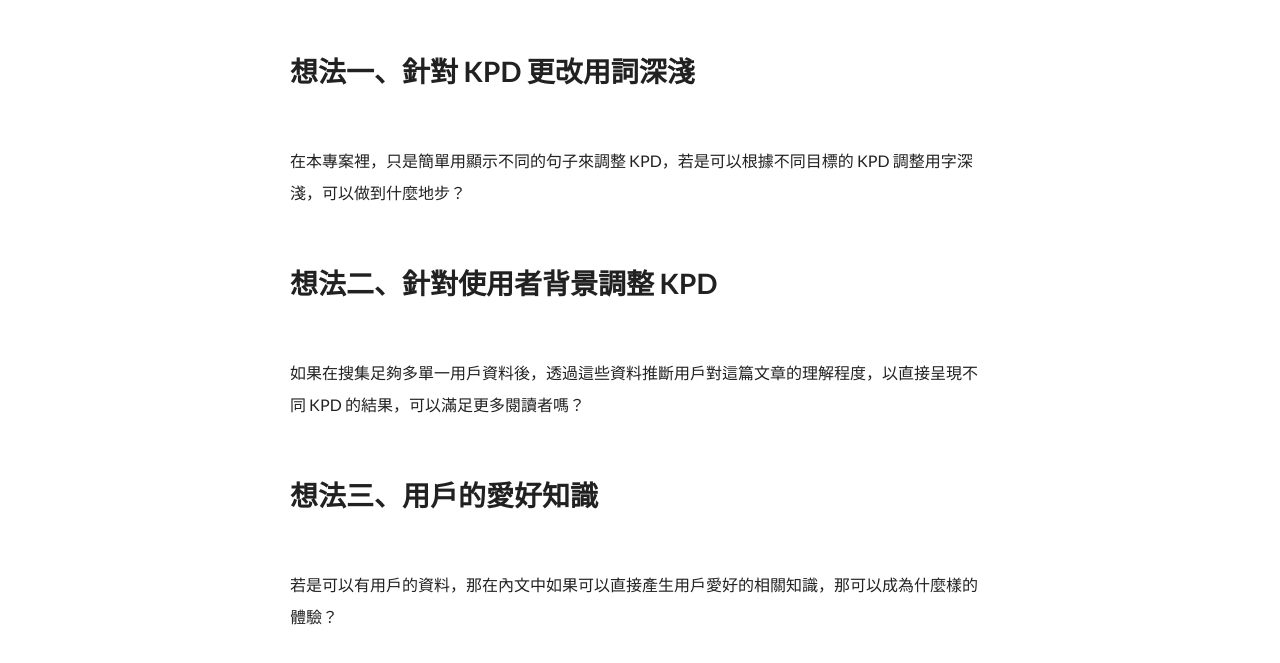
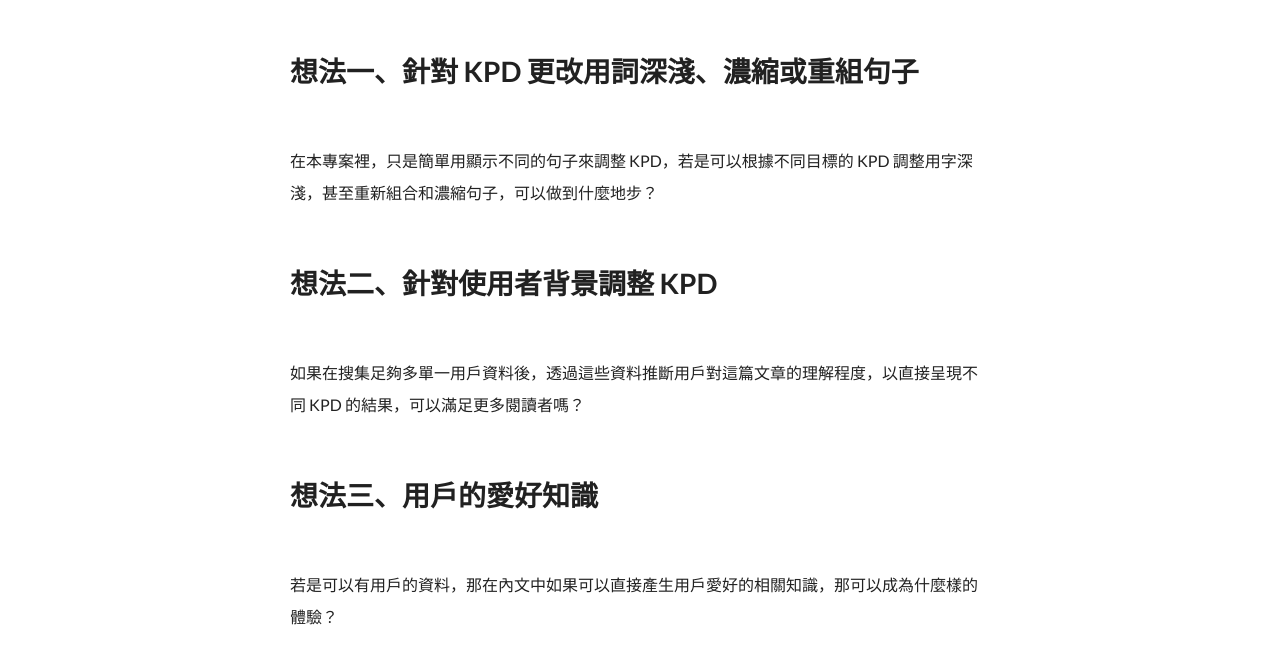
Before and after one commit to Asoul/knowledge-particle-density, a plain HTML site: page index.html at #!/discussion in a window 1280 px wide. Shown: the part 87-750 px from the top of the page. Drawn offline with nearby package versions, Linux system fonts and the light colour scheme; some packages are replaced by stand-ins of ours; some icons are missing.

Commit message:
Update discussion

```diff
--- a/templates/discussion.html
+++ b/templates/discussion.html
@@ -1,7 +1,7 @@
 <h1 class="ui header">
-  想法一、針對 KPD 更改用詞深淺
+  想法一、針對 KPD 更改用詞深淺、濃縮或重組句子
 </h1>
-<p>在本專案裡，只是簡單用顯示不同的句子來調整 KPD，若是可以根據不同目標的 KPD 調整用字深淺，可以做到什麼地步？</p>
+<p>在本專案裡，只是簡單用顯示不同的句子來調整 KPD，若是可以根據不同目標的 KPD 調整用字深淺，甚至重新組合和濃縮句子，可以做到什麼地步？</p>
 <h1 class="ui header">
   想法二、針對使用者背景調整 KPD
 </h1>
```
